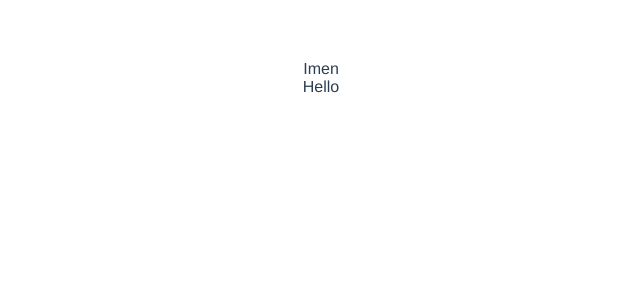
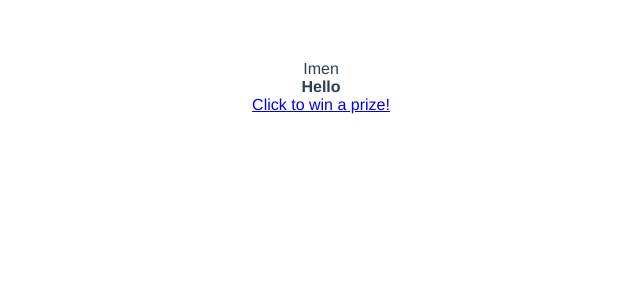
Before and after one commit to imenelhakim/VueJsTutorial, a Vue app in the folder hello-world/: page / in a window 1280 px wide. Shown: the top 300 px of the page, without its empty margins (319-959 px from the left). Built offline with nearby package versions, Linux system fonts and the light colour scheme.

Commit message:
html binding and xss attack example

```diff
--- a/hello-world/src/App.vue
+++ b/hello-world/src/App.vue
@@ -1,6 +1,9 @@
 <template>
   <div> {{ name }}</div>
-  <div v-text="greet"></div>
+  <!-- binding html -->
+  <div v-html="greet"></div>
+  <!-- example XSS attack -->
+  <div v-html="hack"></div>
 </template>
 
 <script>
@@ -13,8 +16,9 @@ export default {
   // }
   data(){
     return{
-      greet:'Hello ',
-      name:"Imen"
+      greet:'<b>Hello</b> ',
+      name:"Imen",
+      hack: `<a href="#" onClick="alert('hacked 3:)')">Click to win a prize!<a/>`
     }
   }
 }
```
